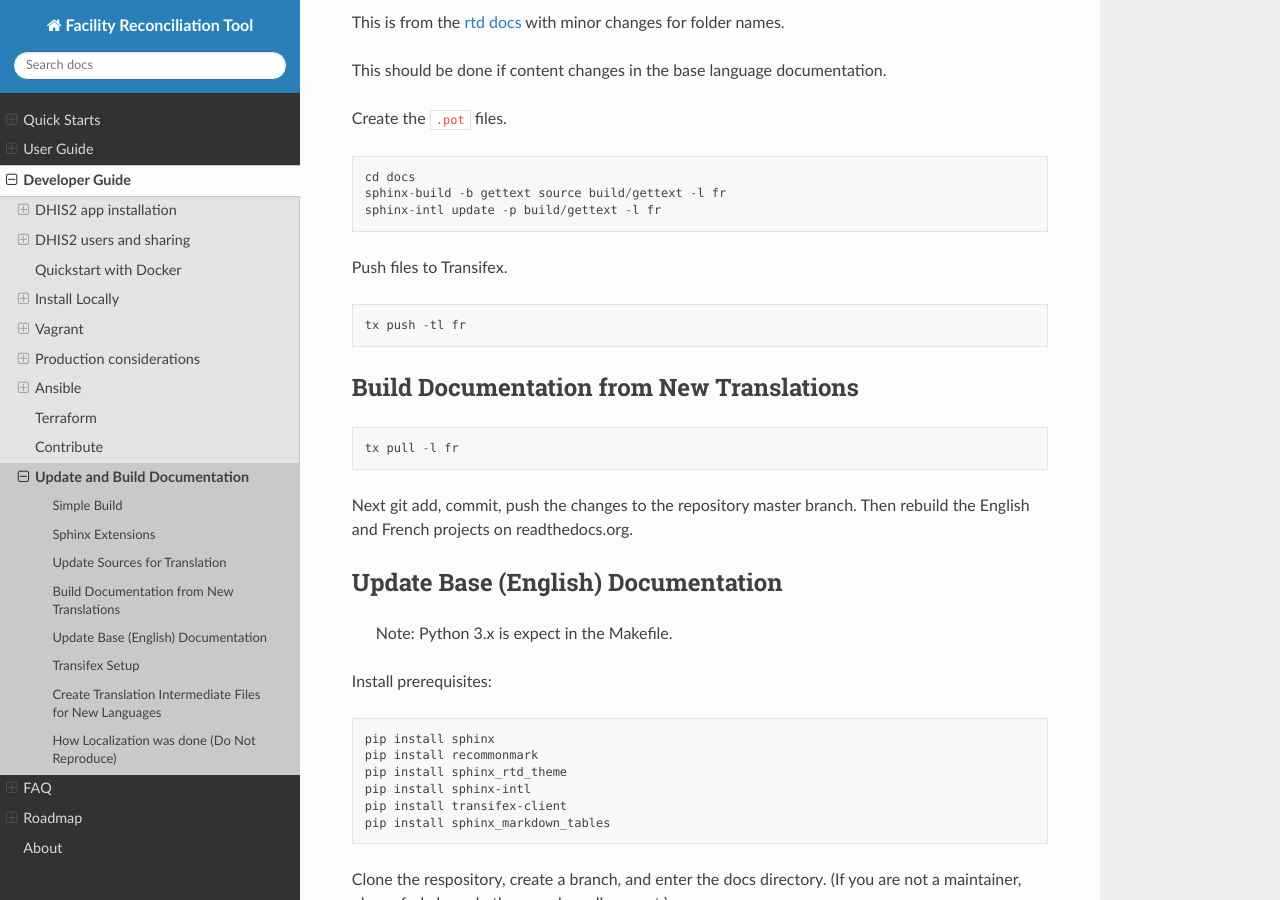
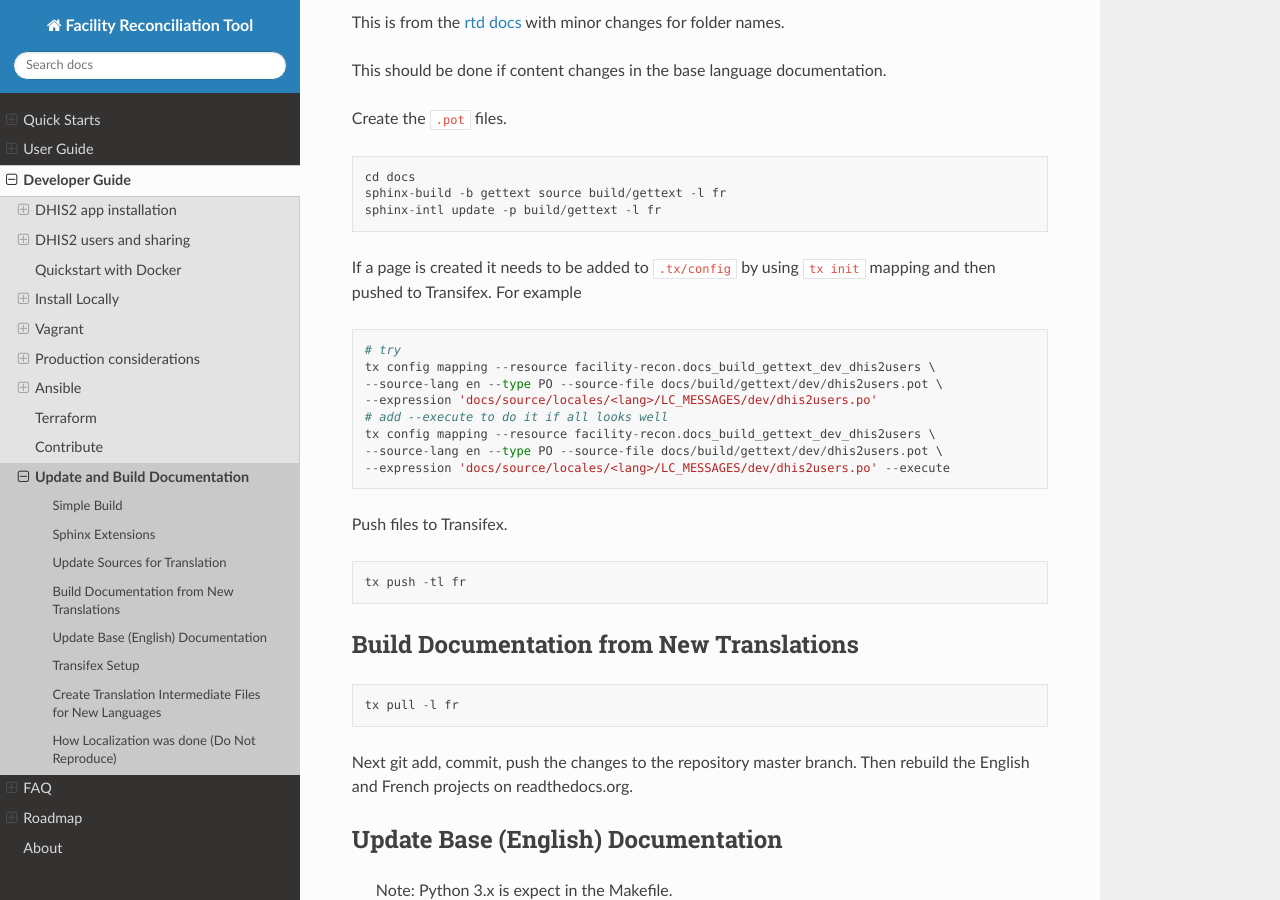
Before and after one commit to openhie/facility-recon, a Sphinx documentation site: the page built from docs/source/dev/docs.md, in a window 1280 px wide and 900 px high, scrolled down 723 px. Built offline with Sphinx 7.4.7 and the Read the Docs theme 2.0.0, drawn with Linux system fonts in a browser that asks for light colours; pages that are not in the unit, such as notebooks, are missing from menus.

Commit message:
add missing new pages to transifex

````diff
--- a/docs/source/dev/docs.md
+++ b/docs/source/dev/docs.md
@@ -28,10 +28,23 @@ sphinx-build -b gettext source build/gettext -l fr
 sphinx-intl update -p build/gettext -l fr
 ```
 
+If a page is created it needs to be added to `.tx/config` by using `tx init` mapping and then pushed to Transifex. For example
+```
+# try
+tx config mapping --resource facility-recon.docs_build_gettext_dev_dhis2users \
+--source-lang en --type PO --source-file docs/build/gettext/dev/dhis2users.pot \
+--expression 'docs/source/locales/<lang>/LC_MESSAGES/dev/dhis2users.po'
+# add --execute to do it if all looks well
+tx config mapping --resource facility-recon.docs_build_gettext_dev_dhis2users \
+--source-lang en --type PO --source-file docs/build/gettext/dev/dhis2users.pot \
+--expression 'docs/source/locales/<lang>/LC_MESSAGES/dev/dhis2users.po' --execute
+```
+
 Push files to Transifex.
 ```
 tx push -tl fr
 ```
+
 
 ## Build Documentation from New Translations
 
````
